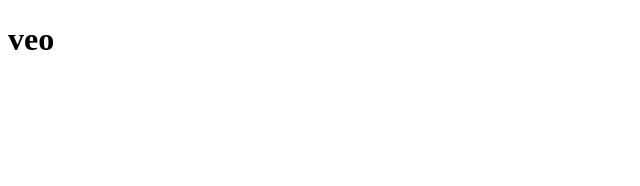
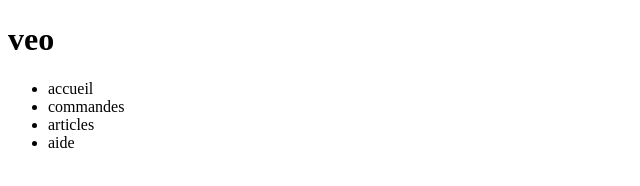
Before and after one commit to chirin04fazaa-pixel/stage, a plain HTML site: page index.html in a window 1280 px wide. Shown: the whole page, without its empty margins (0-640 px from the left). Drawn offline with Linux system fonts and the light colour scheme.

Commit message:
deuxieme commit

```diff
--- a/index.html
+++ b/index.html
@@ -7,6 +7,11 @@
 </head>
 <body>
     <h1>veo</h1>
-
+    <ul>
+        <li>accueil</li>
+        <li>commandes</li>
+        <li>articles</li>
+        <li>aide</li>
+    </ul>
 </body>
 </html>
```
